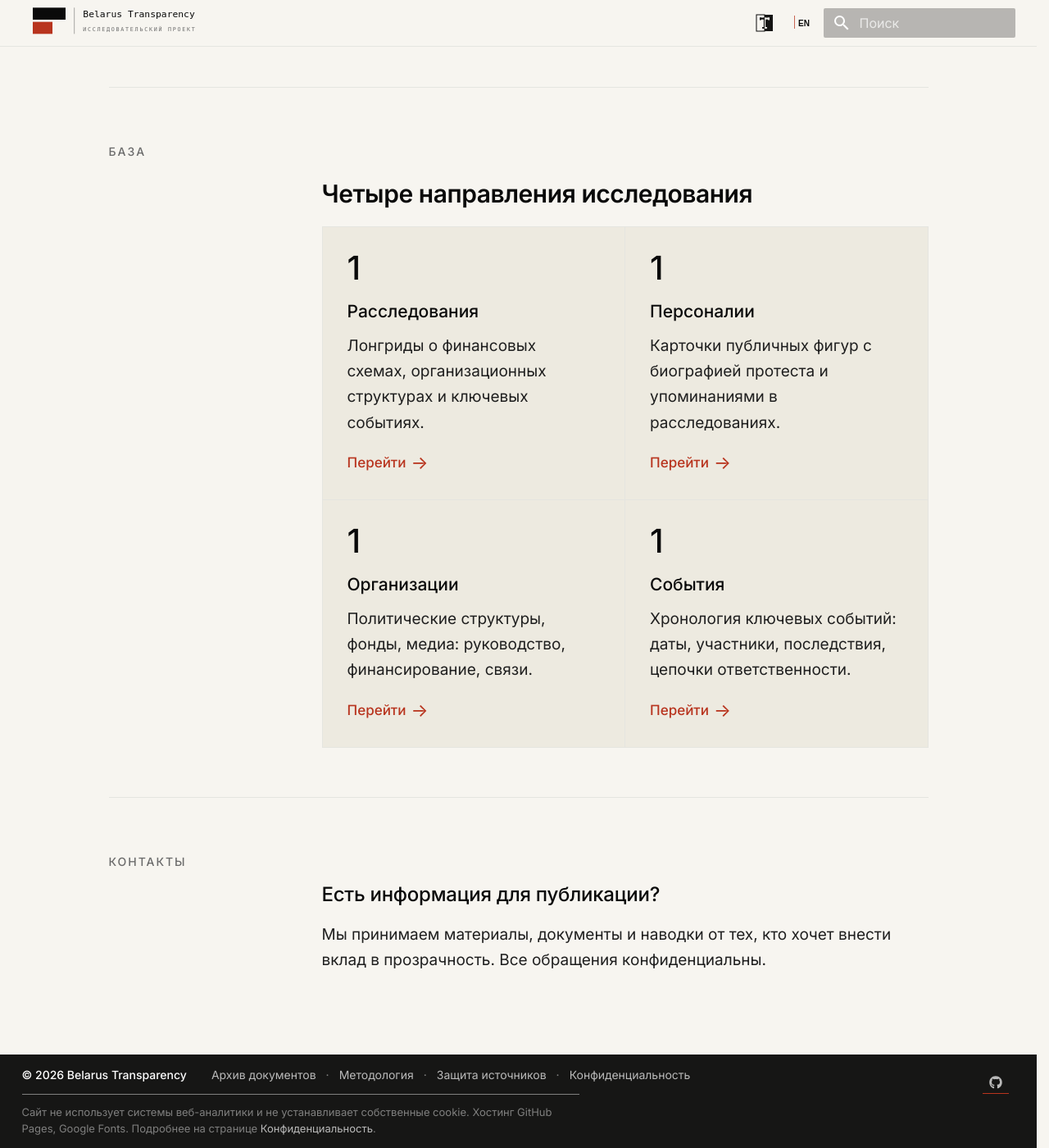
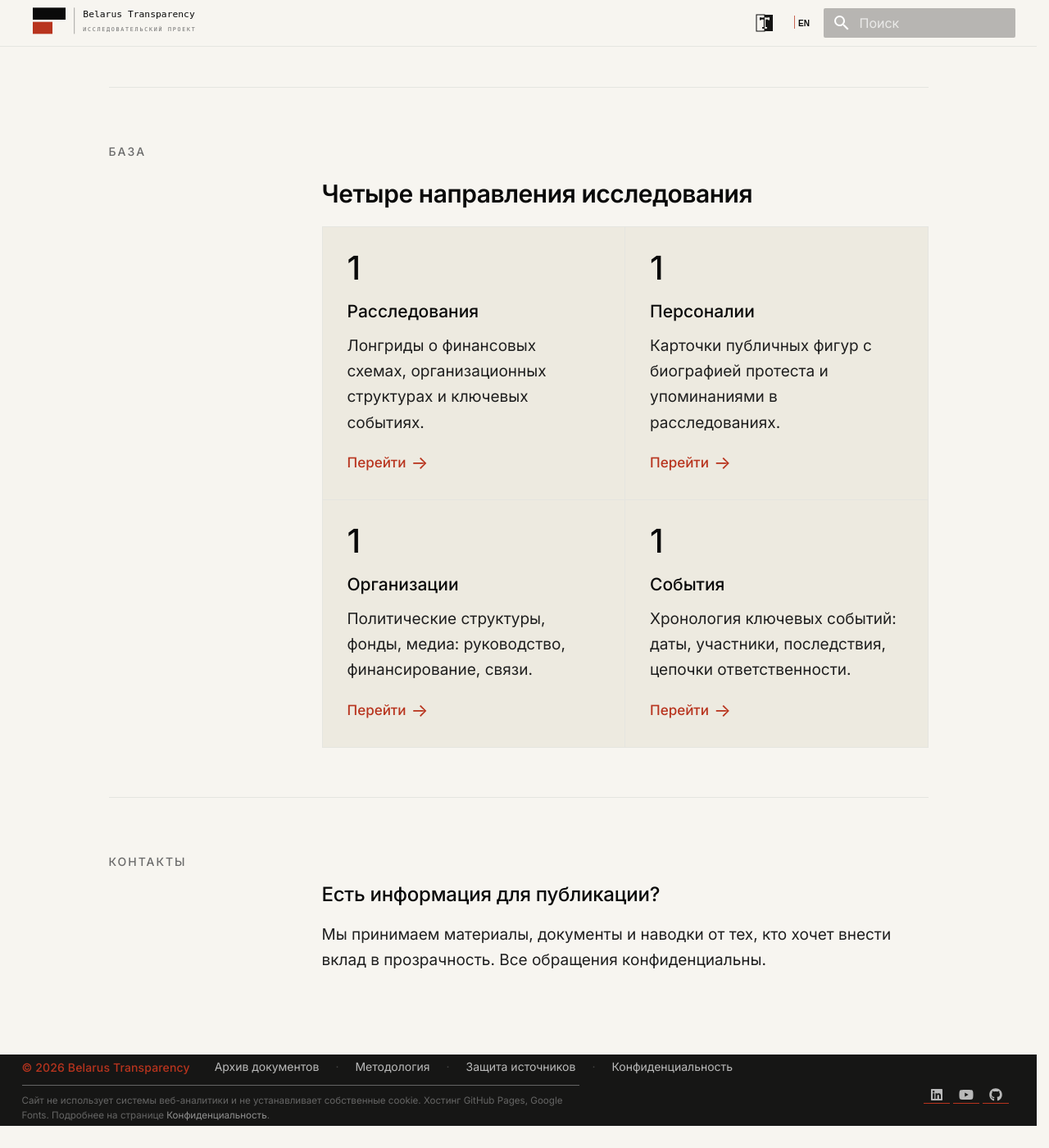
Before and after one commit to belarustransparency/belarus-transparency, an MkDocs documentation site: the page built from docs/index.md, in a window 1280 px wide and 1400 px high, scrolled down 922 px. Shown: the whole window at 82% size. Built offline with MkDocs 1.6.1 and Material for MkDocs 9.7.7, drawn with Linux system fonts in a browser that asks for light colours; comment, search, counter and statistics services are not loaded; after the commit the page ends 2295 px from its top, so only the background shows below that.

Commit message:
подвал

```diff
--- a/docs/stylesheets/extra.css
+++ b/docs/stylesheets/extra.css
@@ -1541,7 +1541,8 @@ css/* === Выравнивание логотипа по сетке контен
   font-size: 0.7rem;
   line-height: 1.5;
   color: var(--md-footer-fg-color--light);
-  padding: 0.5rem 0;
+  padding: 0;
+  margin: 0;
 }
 
 .bt-footer a {
@@ -1549,6 +1550,7 @@ css/* === Выравнивание логотипа по сетке контен
   text-decoration: none;
   border-bottom: 1px solid transparent;
   transition: border-color 0.15s ease, color 0.15s ease;
+  padding-bottom: 1px;
 }
 
 .bt-footer a:hover {
@@ -1560,7 +1562,7 @@ css/* === Выравнивание логотипа по сетке контен
   display: flex;
   flex-wrap: wrap;
   justify-content: space-between;
-  align-items: baseline;
+  align-items: center;
   gap: 0.5rem 1.5rem;
 }
 
@@ -1572,8 +1574,9 @@ css/* === Выравнивание логотипа по сетке контен
 }
 
 .bt-footer-copy {
-  color: var(--md-footer-fg-color);
-  font-weight: 500;
+  color: #B8341E;
+  font-weight: 500;
+  letter-spacing: 0.01em;
 }
 
 .bt-footer-tag {
@@ -1585,22 +1588,43 @@ css/* === Выравнивание логотипа по сетке контен
 .bt-footer-right {
   display: flex;
   flex-wrap: wrap;
-  gap: 0.4rem 0.6rem;
+  gap: 0.4rem 1rem;
   align-items: baseline;
 }
 
+/* Разделитель-точка между пунктами меню в подвале —
+   делаем её совсем неприметной, потому что подчёркивание
+   при hover теперь сам по себе достаточный сигнал «это ссылка». */
 .bt-footer-sep {
   color: var(--md-footer-fg-color--lighter);
+  opacity: 0.4;
 }
 
 .bt-footer-fineprint {
-  margin-top: 0.6rem;
-  padding-top: 0.6rem;
+  margin-top: 0.5rem;
+  padding-top: 0.5rem;
   border-top: 1px solid var(--md-footer-fg-color--lighter);
-  font-size: 0.65rem;
+  font-size: 0.58rem;
   color: var(--md-footer-fg-color--lighter);
   line-height: 1.5;
   max-width: 680px;
+  opacity: 0.75;
+}
+
+/* Material рисует свой блок генератора/соцсетей в .md-copyright
+   справа от нашего футера. Чтобы наша «© 2026 Belarus Transparency»
+   и социалки выровнялись по одной горизонтальной линии — убираем
+   у этого блока лишние внутренние отступы, и центрируем по высоте. */
+.md-footer-meta__inner {
+  align-items: center;
+}
+
+.md-social {
+  padding: 0;
+}
+
+.md-social__link {
+  padding: 0.2rem 0.3rem;
 }
 
 @media (max-width: 600px) {
@@ -1610,7 +1634,6 @@ css/* === Выравнивание логотипа по сетке контен
   }
 }
 
-
 /* === Юридические страницы (privacy, terms, imprint) === */
 
 .bt-legal {
--- a/mkdocs.yml
+++ b/mkdocs.yml
@@ -74,5 +74,12 @@ extra:
       lang: en
   generator: false
   social:
+    - icon: fontawesome/brands/linkedin
+      link: https://www.linkedin.com/company/belarus-transparency
+      name: Belarus Transparency на LinkedIn
+    - icon: fontawesome/brands/youtube
+      link: https://www.youtube.com/@belarustransparency
+      name: Belarus Transparency на YouTube
     - icon: fontawesome/brands/github
       link: https://github.com/belarustransparency
+      name: Исходники сайта на GitHub
```
